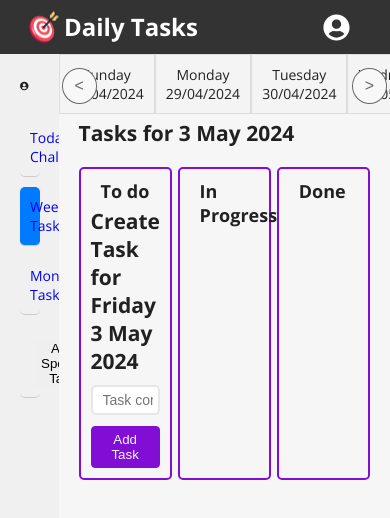
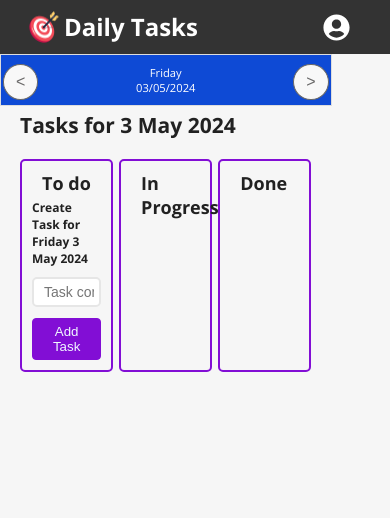
Before and after one commit to javohirmamaniyazov/jira_project, a React (Vite) app in the folder frontend/: page /weeks in a window 390 px wide. Shown: the top 518 px of the page. Built offline with nearby package versions, Linux system fonts and the light colour scheme.

Commit message:
finished the project

```diff
--- a/frontend/src/views/Month/MonthPage.css
+++ b/frontend/src/views/Month/MonthPage.css
@@ -2,6 +2,7 @@
     width: 85%;
     padding: 10px;
     margin-bottom: 20px;
+
 }
 
 .month-header {
@@ -46,7 +47,7 @@
 .week-names {
     display: flex;
     justify-content: space-between;
-    width: 100%;
+    /* width: 100%; */
     padding: 10px 0;
     border-bottom: 1px solid #ccc;
 }
@@ -89,3 +90,27 @@
 .nextBtn.hidden {
   display: none;
 }
+
+@media (max-width: 1100px) {
+    .task-sections{
+      font-size: 0.5rem;
+    }
+    .months-section{
+        font-size: 0.7rem;
+        display: flex;
+        flex-direction: column;
+    }
+    .week-day{
+        font-size: 0.8rem;
+    }
+  }
+  @media (max-width: 800px) {
+    .months-section{
+        display: flex;
+        flex-direction: column;
+    }
+    .week-slider{
+        display: flex;
+        flex-direction: row;
+    }
+  }
--- a/frontend/src/views/Sidebar/Sidebar.css
+++ b/frontend/src/views/Sidebar/Sidebar.css
@@ -74,3 +74,9 @@
     font-size: 20px;
     margin-right: 5px;
   }
+
+  @media (max-width: 800px) {
+    .sidebar{
+      display: none;
+    }
+  }
--- a/frontend/src/views/TodayChallenges/TodayChallenges.css
+++ b/frontend/src/views/TodayChallenges/TodayChallenges.css
@@ -16,6 +16,7 @@
     margin: 20px;
     display: flex;
     justify-content: space-between;
+    font-size: 15px;
 }
 
 .task-section {
@@ -101,3 +102,9 @@
   .dropdown-menu button:hover {
     text-decoration: underline;
   }
+
+  @media (max-width: 1100px) {
+    .task-sections{
+      font-size: 0.5rem;
+    }
+  }
--- a/frontend/src/views/Weeks/WeeksPage.css
+++ b/frontend/src/views/Weeks/WeeksPage.css
@@ -21,6 +21,7 @@
 .week-card.selected {
   background-color: #0e4ad5;
   color: #fff;
+
 }
 
 .prevBtn,
@@ -51,3 +52,43 @@
 .nextBtn.hidden {
   display: none;
 }
+
+@media (max-width: 1100px) {
+  .weeks-section{
+    font-size: 0.7rem;
+  }
+}
+@media (max-width: 800px) {
+  .week-card{
+    display: flex;
+  }
+  .weeks-section{
+    display: flex;
+    flex-direction: column;
+  }
+}
+
+@media (max-width: 800px) {
+  .week-card {
+
+    display: none; /* Hide all day cards by default on smaller screens */
+
+  }
+  .week-cards{
+    flex-direction: column;
+    align-items: stretch;
+  }
+
+  .week-card.selected,
+  .week-card.yesterday,
+  .week-card.tomorrow {
+    display: block; /* Show only the selected, yesterday, and tomorrow day cards */
+
+
+  }
+
+  .weeks-section {
+    display: flex;
+    flex-direction: column;
+  }
+}
```
